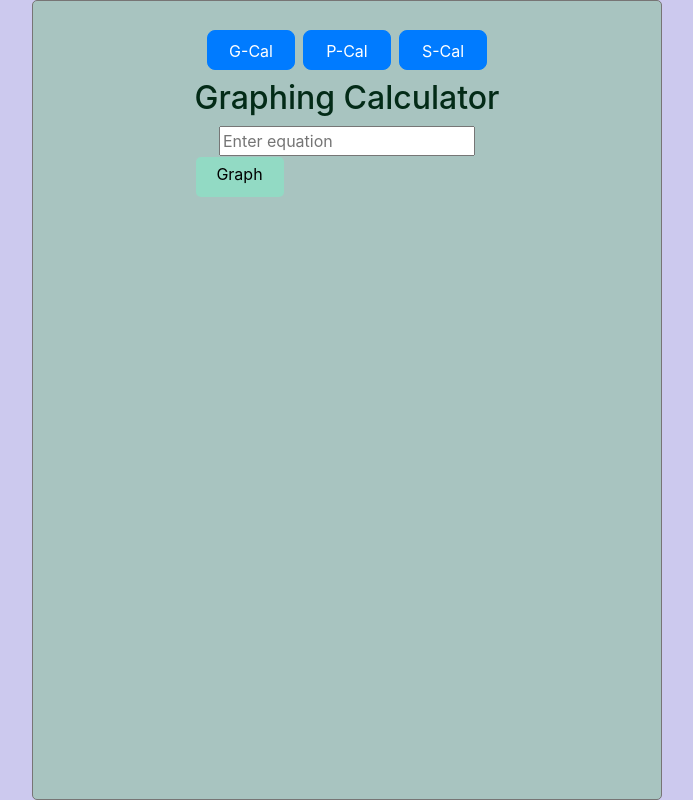
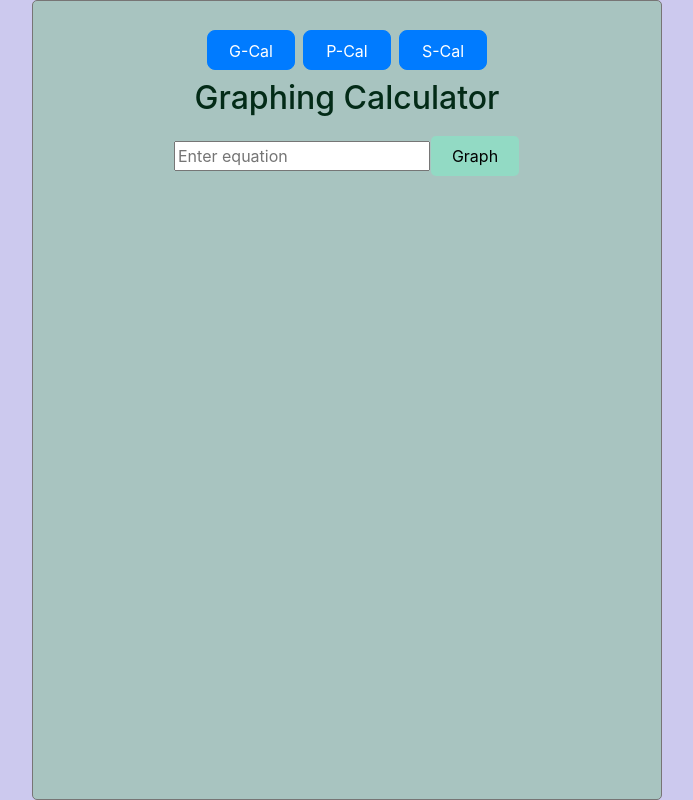
Before and after one commit to Ashwani2529/GPS-Calculator, a React (Create React App) app: page /GraphingCalculator in a window 1280 px wide. Shown: the whole page, without its empty margins (293-986 px from the left). Built offline with nearby package versions, Linux system fonts and the light colour scheme.

Commit message:
Calculator.module.css

```diff
--- a/src/components/Calculator.module.css
+++ b/src/components/Calculator.module.css
@@ -13,6 +13,11 @@
 
   /* Add the following properties */
   box-sizing: border-box; /* Ensure padding and border are included in width */
+}
+.graph-button{
+ display: table-caption;
+   margin-top: 10px;
+   justify-content: space-around;
 }
 
 h2 {
```
